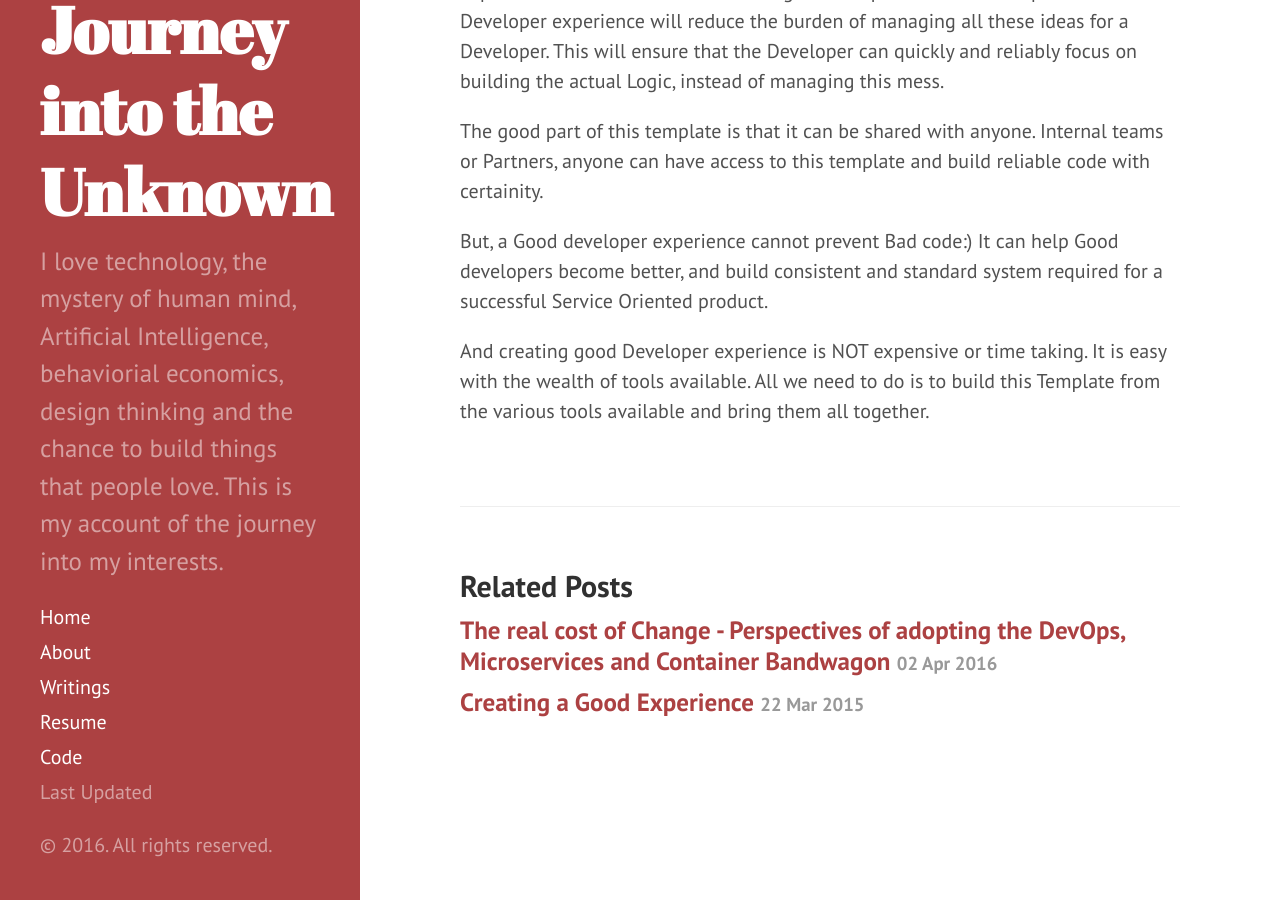
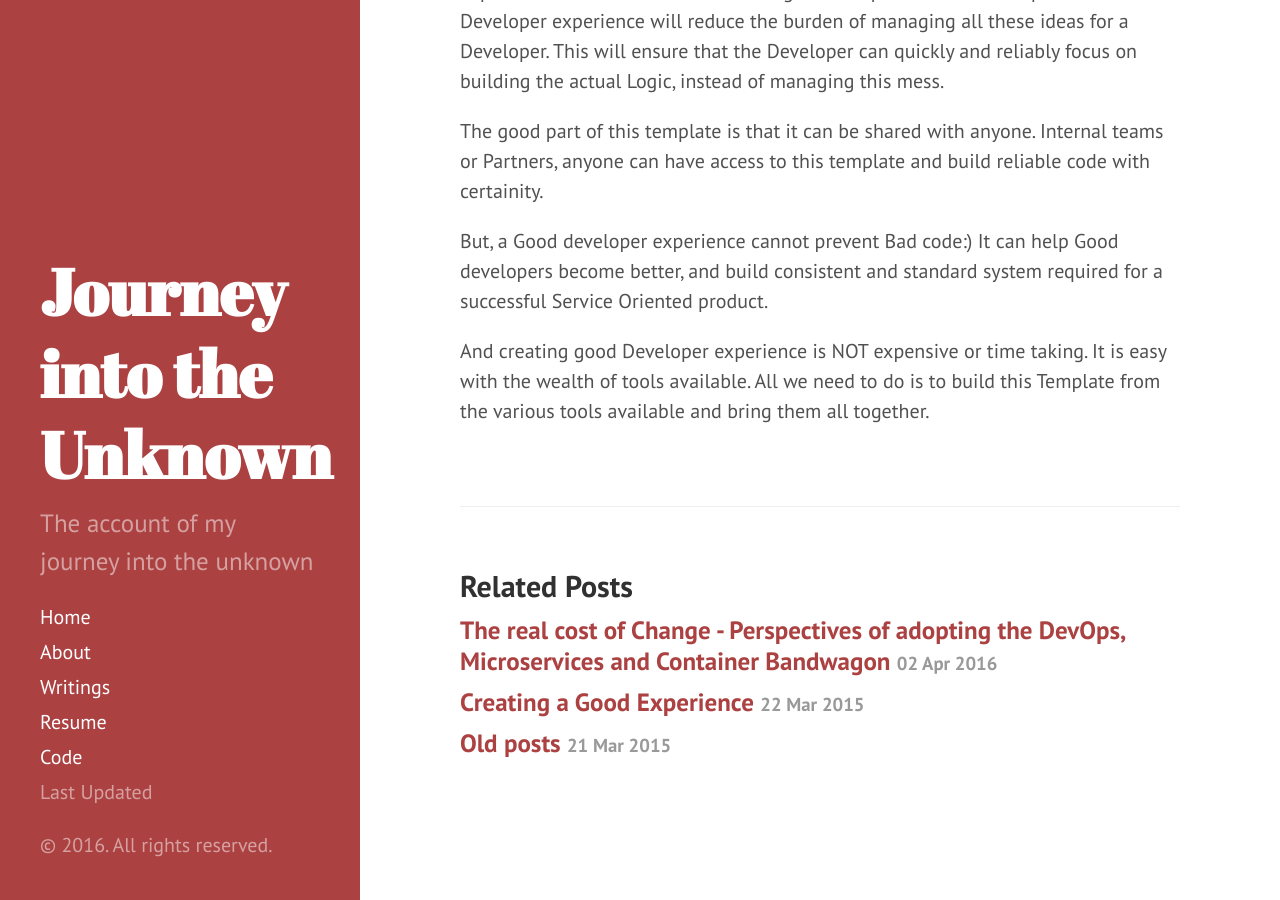
Before and after one commit to vivekjuneja/vivekjuneja.github.io, a Jekyll site: the page built from _posts/2015-04-28-developer-experience.md, in a window 1280 px wide and 900 px high, scrolled down 2624 px. Built offline with Jekyll 4.4.1, drawn with Linux system fonts in a browser that asks for light colours; Markdown is read by kramdown in place of the engine named in the settings.

Commit message:
formatting changed. old post link added

```diff
--- a/_config.yml
+++ b/_config.yml
@@ -1,5 +1,5 @@
 # Dependencies
-markdown:         redcarpet
+markdown:         kramdown
 highlighter:      pygments
 
 # Permalinks
@@ -9,7 +9,7 @@ permalink:        pretty
 # Setup
 title:            Journey into the Unknown
 tagline:          'A journey deep into the heart of the Unknown'
-description:      'I love technology, the mystery of human mind, Artificial Intelligence, behaviorial economics, design thinking and the chance to build things that people love. This is my account of the journey into my interests.'
+description: 	  'The account of my journey into the unknown'
 url:              http://vivekjuneja.github.io
 baseurl: /
 name: Vivek Juneja
--- a/_includes/newstack-article-microservices-antifragile.html
+++ b/_includes/newstack-article-microservices-antifragile.html
@@ -4,7 +4,7 @@
 		<div class="info">
 			<h2 class="title">Monitoring, Microservices, Self-Healing and the Connection to “AntiFragile” Systems</h2>
 			<p>Nassim Nicholas Taleb’s bestseller AntiFragile has been the source of inspiration for practitioners in various fields, software included.</p>
-			<a href="http://thenewstack.io/monitoring-microservices-self-healing-and-the-connection-to-antifragile-systems/">Download the ebook</a>
+			<a href="http://thenewstack.io/monitoring-microservices-self-healing-and-the-connection-to-antifragile-systems/">Read more</a>
 		</div>
 	</section>
 
--- a/_includes/newstack-ebook1.html
+++ b/_includes/newstack-ebook1.html
@@ -1,10 +1,10 @@
 <article>
 
  <section class="portfolio-secti on h-item">
-		<img style="width:200px;height:auto" src="http://thenewstack.io/wp-content/uploads/2016/01/LeadPage_Cover_Book1_Ready_900tall.png"></img>
+		<img style="width:200px;height:auto" src="http://thenewstack.io/wp-content/uploads/2016/01/LeadPage_Cover_Book1_Ready_900tall.png" />
 		<div class="info">
 			<h2 class="title">The New Stack Ebook series #1: THE DOCKER & CONTAINER ECOSYSTEM</h2>
-			<p>Page 72: Identifying and solving Issues in Containerized Production environments</p>
+			<p>Page 98: Adopting Containers in Enterprise</p>
 			<a href="http://thenewstack.io/ebookseries/">Download the ebook</a>
 		</div>
 	</section>
--- a/_includes/newstack-ebook2.html
+++ b/_includes/newstack-ebook2.html
@@ -1,10 +1,10 @@
 <article>
 
  <section class="portfolio-secti on h-item">
-		<img style="width:200px;height:auto" src="http://thenewstack.io/wp-content/uploads/2016/01/LeadPage_Cover_Book2_Ready_900tall.png"></img>
+		<img style="width:200px;height:auto" src="http://thenewstack.io/wp-content/uploads/2016/01/LeadPage_Cover_Book2_Ready_900tall.png" />
 		<div class="info">
 			<h2 class="title">The New Stack Ebook series #2: APPLICATIONS & MICROSERVICES WITH DOCKER & CONTAINERS</h2>
-			<p>Page 72: Identifying and solving Issues in Containerized Production environments</p>
+			<p>Page 7: From Monolith to Microservices</p>
 			<a href="http://thenewstack.io/ebookseries/">Download the ebook</a>
 		</div>
 	</section>
--- a/_includes/newstack-ebook3.html
+++ b/_includes/newstack-ebook3.html
@@ -1,10 +1,10 @@
 <article>
 
  <section class="portfolio-secti on h-item">
-		<img style="width:200px;height:auto" src="http://thenewstack.io/wp-content/uploads/2016/01/LeadPage_Cover_Book3_Ready_900tall.png"></img>
+		<img style="width:200px;height:auto" src="http://thenewstack.io/wp-content/uploads/2016/01/LeadPage_Cover_Book3_Ready_900tall.png" />
 		<div class="info">
 			<h2 class="title">The New Stack Ebook series #3: AUTOMATION & ORCHESTRATION WITH DOCKER & CONTAINERS</h2>
-			<p>Page 72: Identifying and solving Issues in Containerized Production environments</p>
+			<p>Page 70: Bakery as a foundation: Container images and Microservices</p>
 			<a href="http://thenewstack.io/ebookseries/">Download the ebook</a>
 		</div>
 	</section>
--- a/_includes/newstack-ebook4.html
+++ b/_includes/newstack-ebook4.html
@@ -1,7 +1,7 @@
 <article>
 
  <section class="portfolio-secti on h-item">
-		<img style="width:200px;height:auto" src="http://thenewstack.io/wp-content/uploads/2016/01/LeadPage_Cover_Book4_Ready_900tall.png"></img>
+		<img style="width:200px;height:auto" src="http://thenewstack.io/wp-content/uploads/2016/01/LeadPage_Cover_Book4_Ready_900tall.png" />
 		<div class="info">
 			<h2 class="title">The New Stack Ebook series #4: NETWORKING, SECURITY & STORAGE WITH DOCKER & CONTAINERS</h2>
 			<p>Page 72: Identifying and solving Issues in Containerized Production environments</p>
```
Also changed, not shown: _posts/2015-03-21-oldposts.md (added, +14 -0 lines).
